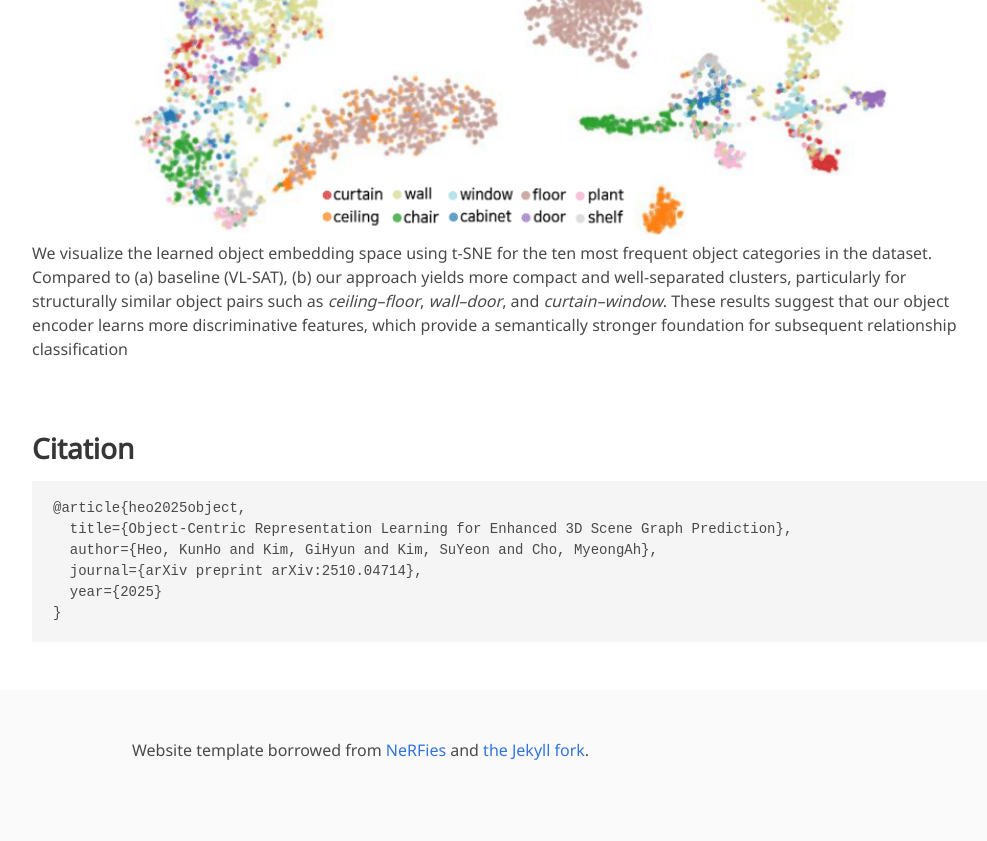
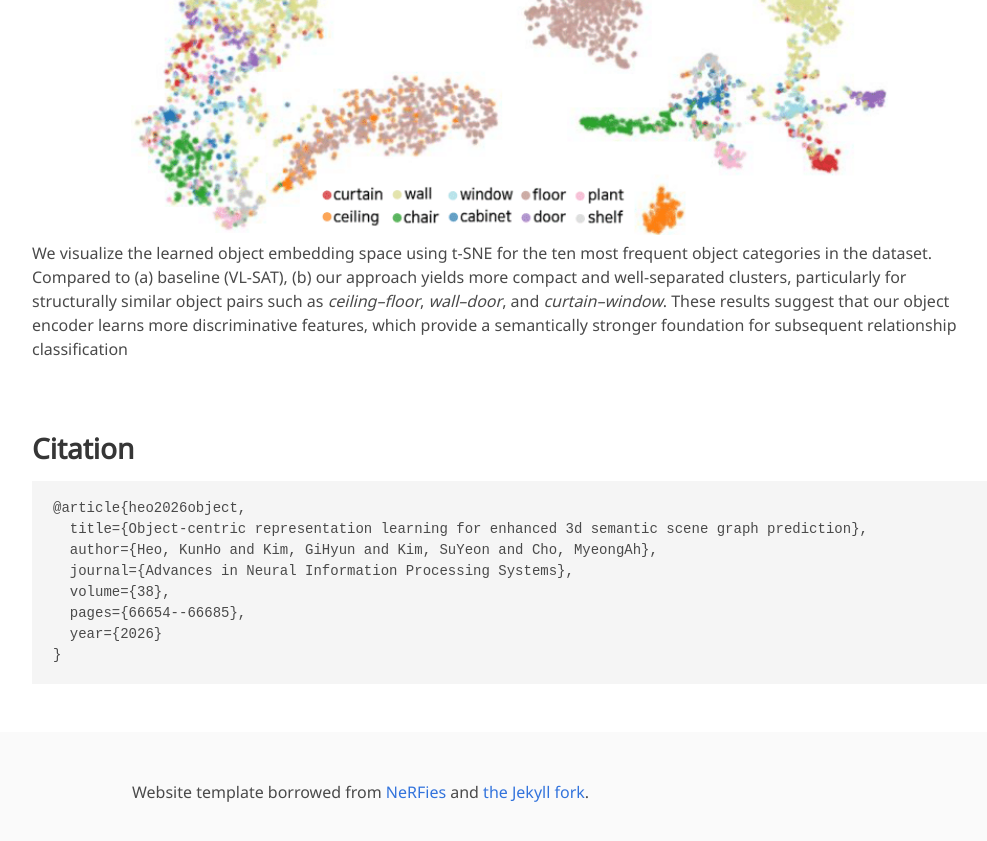
Before and after one commit to VisualScienceLab-KHU/OCRL-3DSSG, a Jekyll site: the page built from index.md, in a window 1280 px wide and 900 px high, scrolled down 3868 px. Shown: the top 841 px of the window, without its empty margins (128-1115 px from the left). Built offline with Jekyll 4.4.1, drawn with Linux system fonts in a browser that asks for light colours; some web fonts are replaced.

Commit message:
Feat: paper & Citation

````diff
--- a/index.md
+++ b/index.md
@@ -6,7 +6,7 @@ title: "Object-Centric Representation Learning for<br>Enhanced 3D Semantic Scene
 affiliations:
     Kyung Hee University
 arxiv: https://arxiv.org/pdf/2510.04714
-paper: https://openreview.net/pdf?id=LjmXrUsSrg
+paper: https://proceedings.neurips.cc/paper_files/paper/2025/hash/605e02ae04cba1ebf6a08206299e76b9-Abstract-Conference.html
 code: https://github.com/VisualScienceLab-KHU/OCRL-3DSSG-Codes
 ---
 
@@ -74,10 +74,12 @@ We visualize the learned object embedding space using t-SNE for the ten most fre
 
 ## Citation
 ```
-@article{heo2025object,
-  title={Object-Centric Representation Learning for Enhanced 3D Scene Graph Prediction},
+@article{heo2026object,
+  title={Object-centric representation learning for enhanced 3d semantic scene graph prediction},
   author={Heo, KunHo and Kim, GiHyun and Kim, SuYeon and Cho, MyeongAh},
-  journal={arXiv preprint arXiv:2510.04714},
-  year={2025}
+  journal={Advances in Neural Information Processing Systems},
+  volume={38},
+  pages={66654--66685},
+  year={2026}
 }
 ```
````
